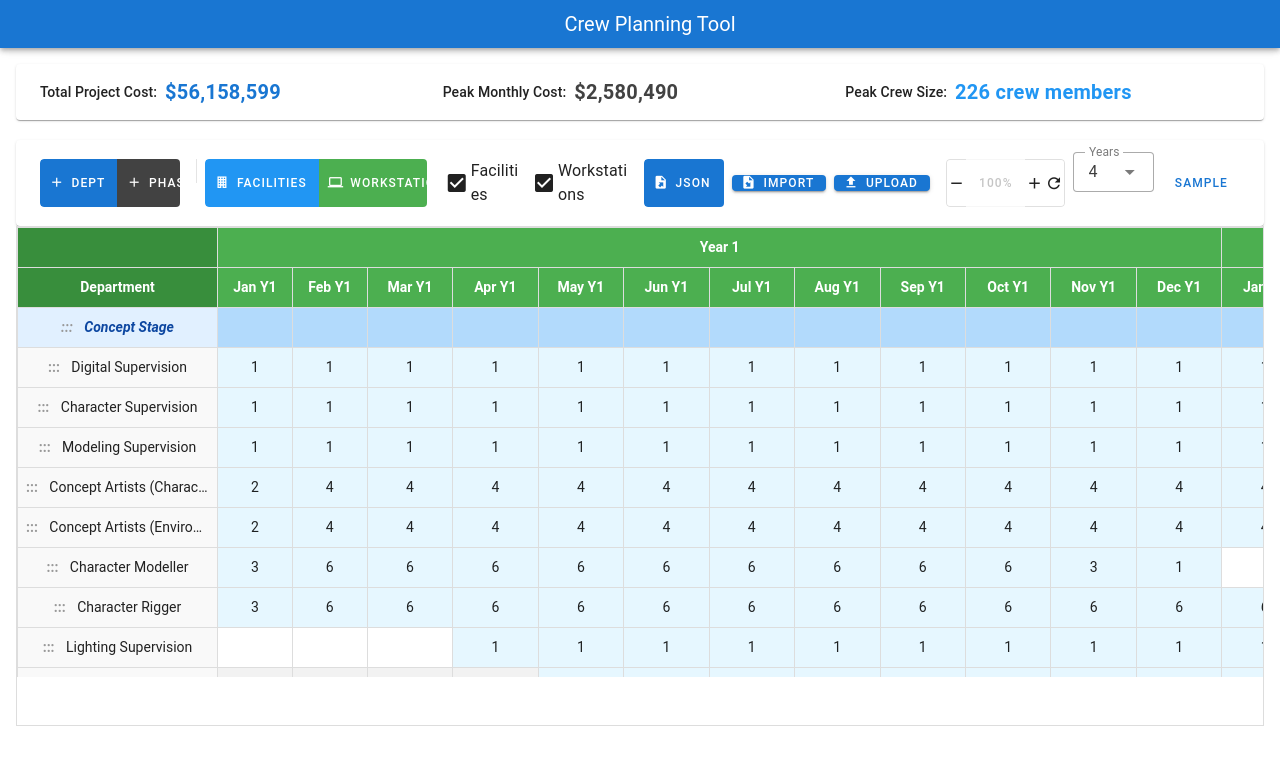
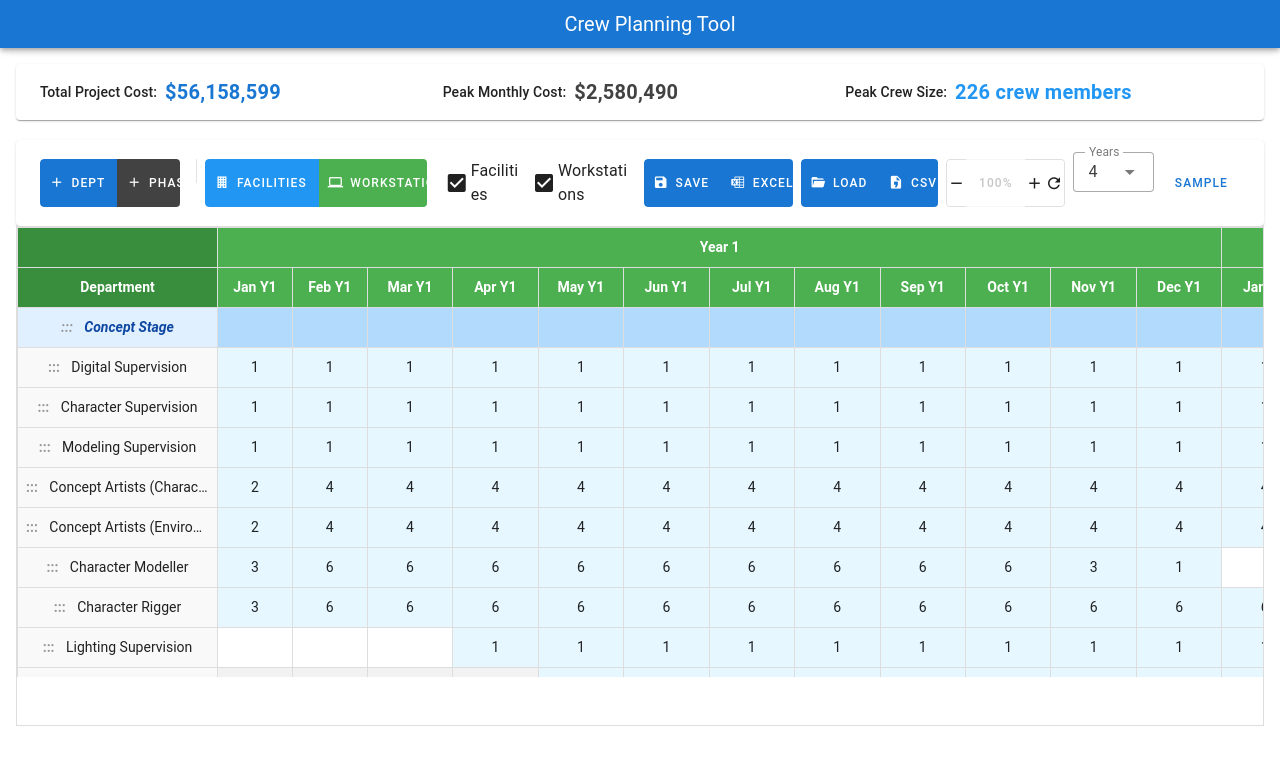
Before and after one commit to 41rumble/crew-planner, a Vue app: page / in a window 1280 px wide. Shown: the top 764 px of the page. Built offline with nearby package versions, Linux system fonts and the light colour scheme.

Commit message:
Simplify export/import buttons and remove CSV export

```diff
--- a/src/App.vue
+++ b/src/App.vue
@@ -90,17 +90,17 @@
                   <v-col cols="12" md="3" class="py-0">
                     <div class="d-flex align-center">
                       <v-btn-group class="mr-2">
-                        <v-btn color="primary" prepend-icon="mdi-file-export" @click="exportProjectJSON" size="small" density="compact">JSON</v-btn>
-                        <v-btn color="primary" prepend-icon="mdi-file-delimited" @click="exportCSV" size="small" density="compact">CSV</v-btn>
+                        <v-btn color="primary" prepend-icon="mdi-content-save" @click="exportProjectJSON" size="small" density="compact">Save</v-btn>
                         <v-btn color="primary" prepend-icon="mdi-microsoft-excel" @click="exportExcel" size="small" density="compact">Excel</v-btn>
                       </v-btn-group>
 
-                      <v-btn color="primary" prepend-icon="mdi-file-import" size="small" density="compact" class="mr-2" @click="$refs.jsonFileInput.click()">
-                        Import
-                      </v-btn>
+                      <v-btn-group>
+                        <v-btn color="primary" prepend-icon="mdi-folder-open" size="small" density="compact" @click="$refs.jsonFileInput.click()">
+                          Load
+                        </v-btn>
+                        <FileUploader @file-loaded="loadFile" />
+                      </v-btn-group>
                       <input type="file" ref="jsonFileInput" accept=".json" @change="importProjectJSON" style="display: none;">
-
-                      <FileUploader @file-loaded="loadFile" />
                     </div>
                   </v-col>
 
--- a/src/components/FileUploader.vue
+++ b/src/components/FileUploader.vue
@@ -1,18 +1,17 @@
 <template>
   <v-btn
     color="primary"
-    prepend-icon="mdi-upload"
+    prepend-icon="mdi-file-delimited"
     size="small"
     density="compact"
-    class="mr-2"
     @click="$refs.fileInput.click()"
   >
-    Upload
+    CSV
   </v-btn>
   <input
     type="file"
     ref="fileInput"
-    accept=".csv,.xlsx,.json"
+    accept=".csv"
     @change="handleFileUpload"
     style="display: none;"
   >
```
